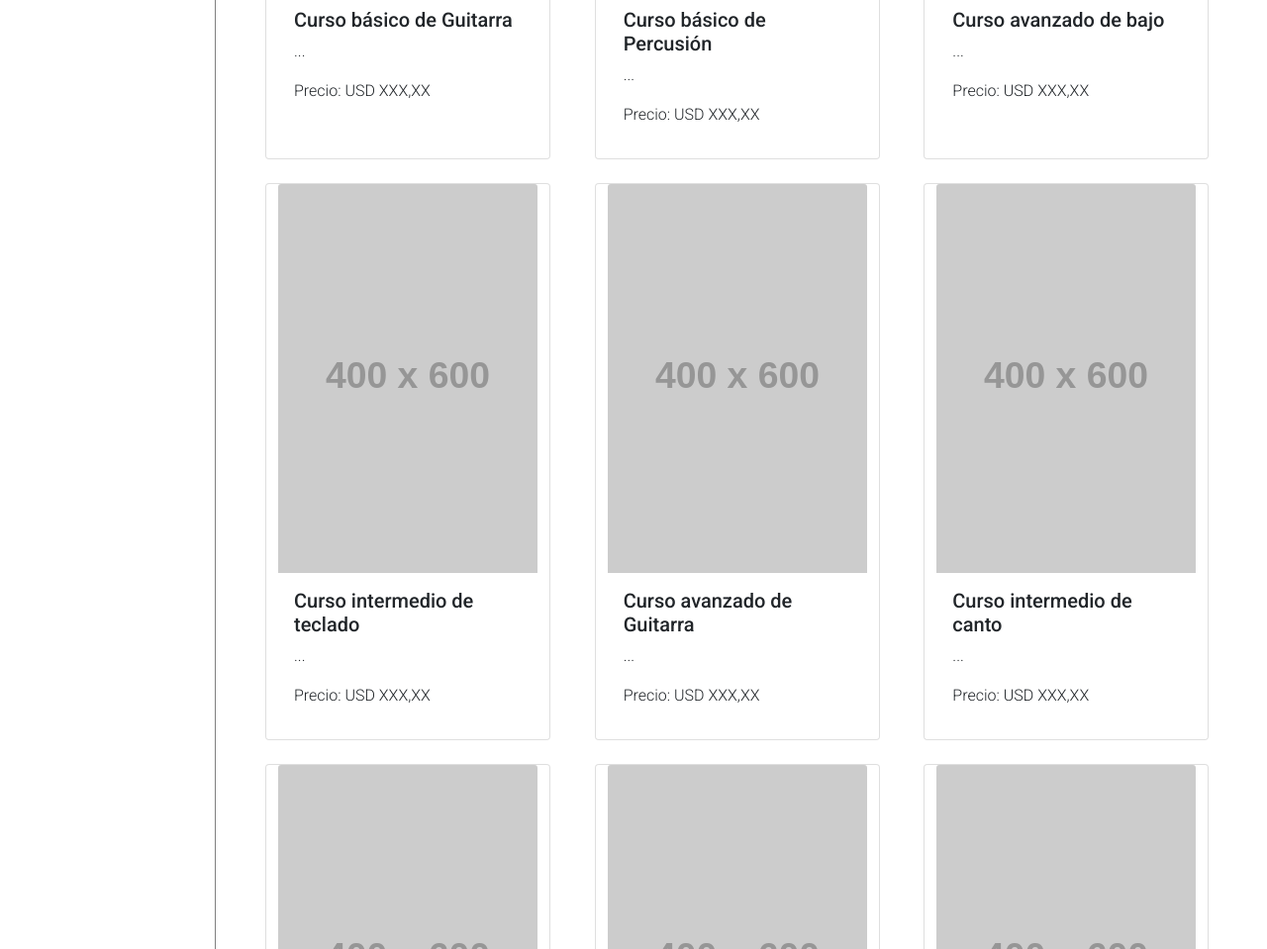
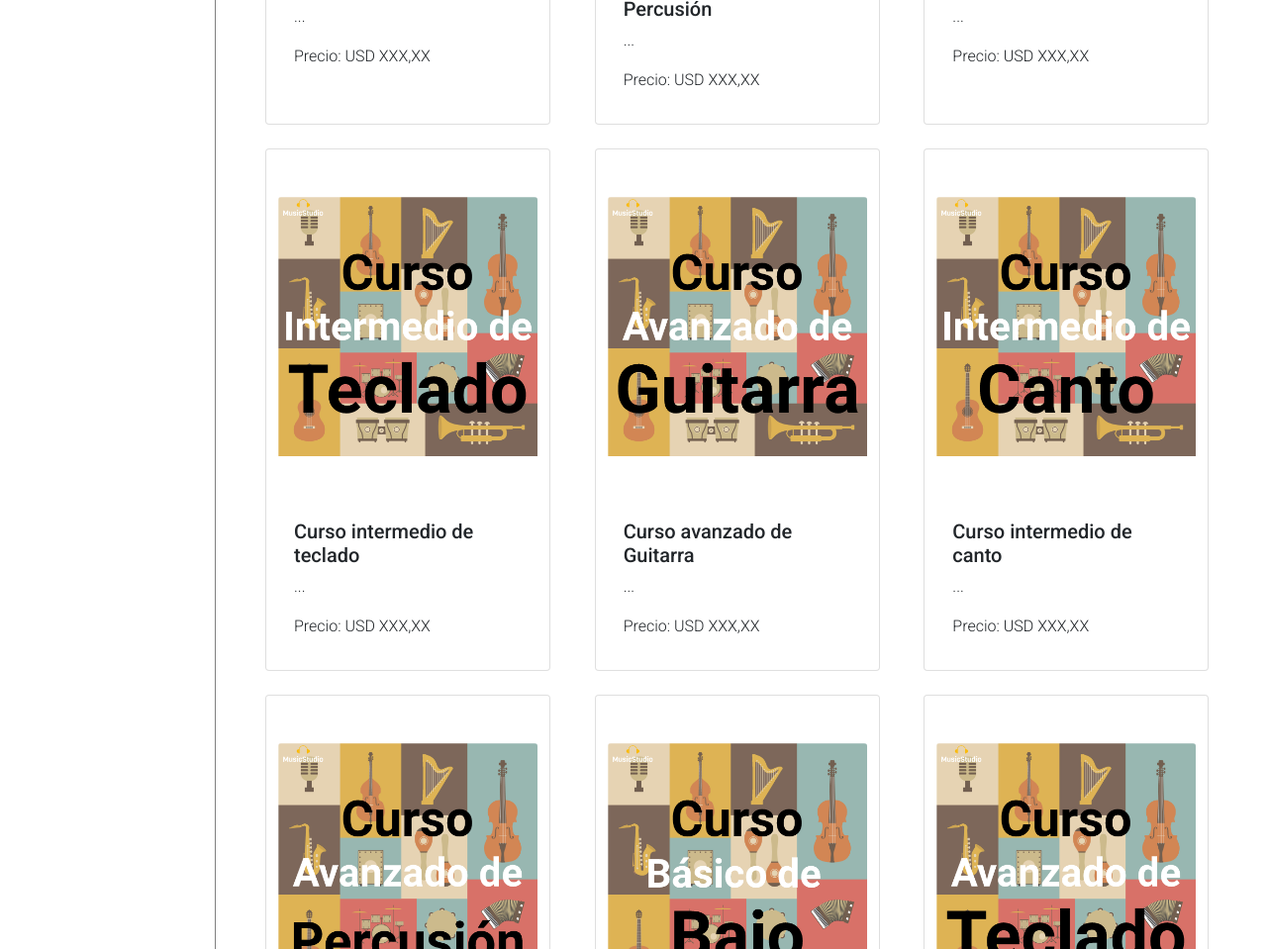
Before and after one commit to willtorresf/proyecto-guitarras, a website: page pages/courses.html in a window 1280 px wide. Shown: the part 808-1767 px from the top of the page at 99% size. Drawn offline with nearby package versions, Linux system fonts and the light colour scheme; placeholder pictures from the web are drawn by us.

Commit message:
Imagenes ok

```diff
--- a/pages/courses.html
+++ b/pages/courses.html
@@ -107,7 +107,7 @@
                 <div class="col-lg-10 row gap-4 p-0 justify-content-center">
                     <div class="col-12 row justify-content-evenly">
                             <div class="card col-4" style="width: 18rem;">
-                                <img src="https://dummyimage.com/400x600/000/fff" class="card-img-top" alt="curso-1">
+                                <img src="../public/images/curso-1.png" class="card-img-top mb-5 mt-5" alt="curso-1">
                                 <div class="card-body">
                                     <h5 class="card-title">Curso básico de Guitarra</h5>
                                     <p class="card-text">...</p>
@@ -116,7 +116,7 @@
                             </div>
 
                             <div class="card col-4" style="width: 18rem;">
-                                <img src="https://dummyimage.com/400x600/000/fff" class="card-img-top" alt="curso-2">
+                                <img src="../public/images/curso-2.png" class="card-img-top mb-5 mt-5" alt="curso-2">
                                 <div class="card-body">
                                     <h5 class="card-title">Curso básico de Percusión</h5>
                                     <p class="card-text">...</p>
@@ -124,7 +124,7 @@
                                 </div>
                             </div>
                             <div class="card col-4" style="width: 18rem;">
-                                <img src="https://dummyimage.com/400x600/000/fff" class="card-img-top" alt="curso-3">
+                                <img src="../public/images/curso-3.png" class="card-img-top mb-5 mt-5" alt="curso-3">
                                 <div class="card-body">
                                     <h5 class="card-title">Curso avanzado de bajo</h5>
                                     <p class="card-text">...</p>
@@ -134,7 +134,7 @@
                     </div>
                     <div class="col-12 row justify-content-evenly">
                         <div class="card col-4" style="width: 18rem;">
-                            <img src="https://dummyimage.com/400x600/000/fff" class="card-img-top" alt="curso-4">
+                            <img src="../public/images/curso-4.png" class="card-img-top mb-5 mt-5" alt="curso-4">
                             <div class="card-body">
                                 <h5 class="card-title">Curso intermedio de teclado</h5>
                                 <p class="card-text">...</p>
@@ -143,7 +143,7 @@
                         </div>
 
                         <div class="card col-4" style="width: 18rem;">
-                            <img src="https://dummyimage.com/400x600/000/fff" class="card-img-top" alt="item-5">
+                            <img src="../public/images/curso-5.png" class="card-img-top mb-5 mt-5" alt="item-5">
                             <div class="card-body">
                                 <h5 class="card-title">Curso avanzado de Guitarra</h5>
                                 <p class="card-text">...</p>
@@ -152,7 +152,7 @@
                         </div>
 
                         <div class="card col-4" style="width: 18rem;">
-                            <img src="https://dummyimage.com/400x600/000/fff" class="card-img-top" alt="item-6">
+                            <img src="../public/images/curso-6.png" class="card-img-top mb-5 mt-5" alt="item-6">
                             <div class="card-body">
                                 <h5 class="card-title">Curso intermedio de canto</h5>
                                 <p class="card-text">...</p>
@@ -162,7 +162,7 @@
                     </div>
                     <div class="col-12 row justify-content-evenly">
                         <div class="card col-4" style="width: 18rem;">
-                            <img src="https://dummyimage.com/400x600/000/fff" class="card-img-top" alt="item-7">
+                            <img src="../public/images/curso-7.png" class="card-img-top mb-5 mt-5" alt="item-7">
                             <div class="card-body">
                                 <h5 class="card-title">Curso avanzado de Percusión</h5>
                                 <p class="card-text">...</p>
@@ -171,7 +171,7 @@
                         </div>
 
                         <div class="card col-4" style="width: 18rem;">
-                            <img src="https://dummyimage.com/400x600/000/fff" class="card-img-top" alt="item-8">
+                            <img src="../public/images/curso-8.png" class="card-img-top mb-5 mt-5" alt="item-8">
                             <div class="card-body">
                                 <h5 class="card-title">Curso básico de Bajo</h5>
                                 <p class="card-text">...</p>
@@ -180,7 +180,7 @@
                         </div>
 
                         <div class="card col-4" style="width: 18rem;">
-                            <img src="https://dummyimage.com/400x600/000/fff" class="card-img-top" alt="item-9">
+                            <img src="../public/images/curso-9.png" class="card-img-top mb-5 mt-5" alt="item-9">
                             <div class="card-body">
                                 <h5 class="card-title">Curso avanzado de teclado</h5>
                                 <p class="card-text">...</p>
```
Also changed, not shown: public/images/curso-1.png (added), public/images/curso-2.png (added), public/images/curso-3.png (added), public/images/curso-4.png (added), public/images/curso-5.png (added), public/images/curso-6.png (added), public/images/curso-7.png (added), public/images/curso-8.png (added), public/images/curso-9.png (added).
